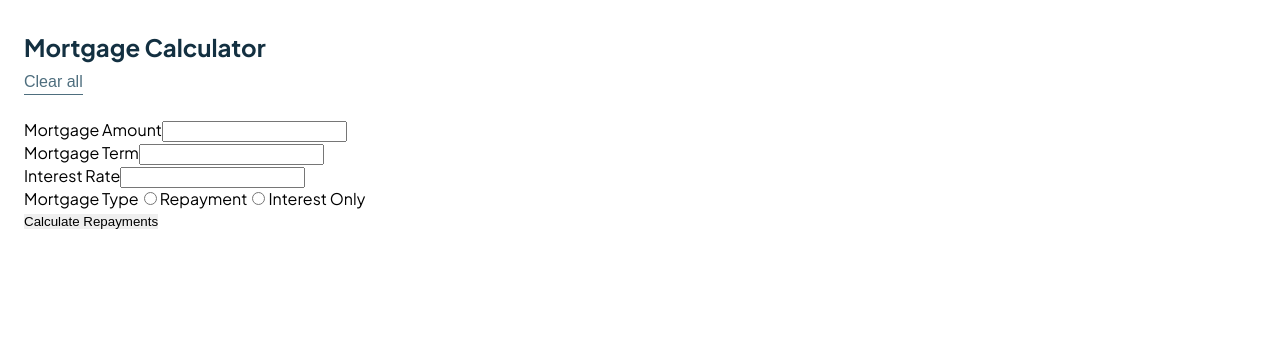
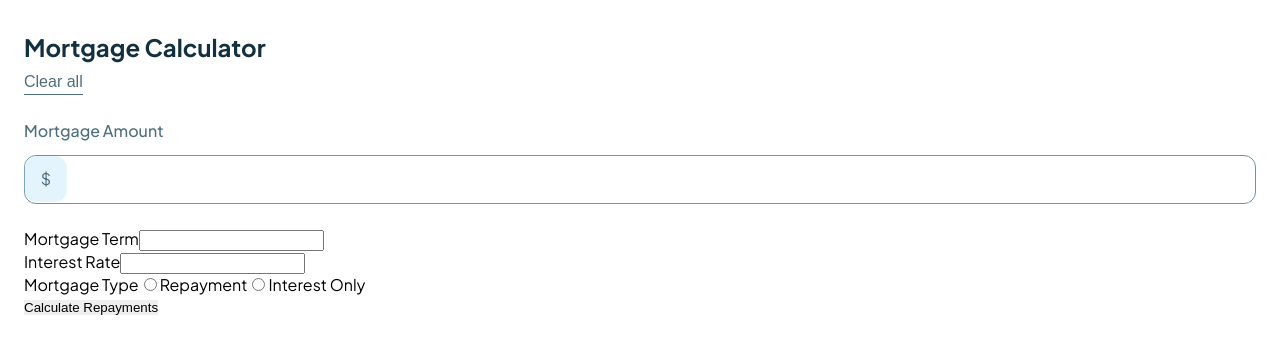
Before and after one commit to brdCoreShadow/mortgage-calculator, a React (Vite) app: page / in a window 1280 px wide. Shown: the top 354 px of the page. Built offline with nearby package versions, Linux system fonts and the light colour scheme.

Commit message:
amount input is made

```diff
--- a/src/Components/CalcForm/CalcForm.tsx
+++ b/src/Components/CalcForm/CalcForm.tsx
@@ -25,20 +25,23 @@ const CalcForm: React.FC = () => {
         <button type="button">Clear all</button>
       </SC.CalcTitleCon>
       <form onSubmit={formik.handleSubmit}>
-        <div>
-          <label htmlFor="amount"></label>
+        <SC.AmountCon>
+          <label htmlFor="amount">
           <span>Mortgage Amount</span>
           <input type="text" id="amount" name="amount"/>
+          </label>
+        </SC.AmountCon>
+         <div>
+          <label htmlFor="term">
+          <span>Mortgage Term</span>
+          <input type="text" id="term" name="term"/>
+          </label>
         </div>
          <div>
-          <label htmlFor="term"></label>
-          <span>Mortgage Term</span>
-          <input type="text" id="term" name="term"/>
-        </div>
-         <div>
-          <label htmlFor="rate"></label>
+          <label htmlFor="rate">
           <span>Interest Rate</span>
           <input type="text" id="rate" name="rate"/>
+          </label>
         </div>
         <div>
             <div>
--- a/src/Components/CalcForm/CalcFormStyled.ts
+++ b/src/Components/CalcForm/CalcFormStyled.ts
@@ -7,12 +7,12 @@ padding-left: 24px;
   padding-right: 24px;
 
   background-color: #fff;
-`
+`;
 
 export const CalcTitleCon = styled.div`
   margin-bottom: 24px;
 
-& > h3{
+  & > h3 {
     margin-bottom: 8px;
 
     font-size: 24px;
@@ -22,14 +22,138 @@ margin-bottom: 24px;
     color: #133041;
   }
 
-& > button{
+  & > button {
     font-size: 16px;
     line-height: 1.5;
     font-weight: 500;
 
     background-color: transparent;
-    color: #4E6E7E;
+    color: #4e6e7e;
 
-    border-bottom: 1px solid #4E6E7E;
+    border-bottom: 1px solid #4e6e7e;
   }
-`
+`;
+
+export const AmountCon = styled.div`
+  margin-bottom: 24px;
+
+  & span {
+    font-size: 16px;
+    font-weight: 500;
+    line-height: 1.5;
+
+    color: #4e6e7e;
+  }
+
+  & label {
+    position: relative;
+
+    &::before {
+      content: "$";
+
+      display: inline-block;
+
+      position: absolute;
+
+      top: 0;
+      left: 0;
+
+      transform: translate(2%, 78%);
+
+      width: 42px;
+      height: 46px;
+
+      padding-top: 12px;
+      padding-bottom: 12px;
+      padding-left: 16px;
+      padding-right: 16px;
+
+      background-color: #e4f4fd;
+      color: #4e6e7e;
+
+      border-radius: 12px;
+    }
+  }
+
+  & input {
+    width: 100%;
+
+    margin-top: 12px;
+
+    padding-top: 12px;
+    padding-bottom: 12px;
+    padding-left: 60px;
+
+    font-size: 18px;
+    line-height: 1.25;
+    font-weight: 700;
+
+    color: #133041;
+
+    border: 1px solid #6b94a8;
+
+    border-radius: 12px;
+  }
+`;
+
+export const TermCon = styled.div`
+  margin-bottom: 24px;
+
+  & span {
+    font-size: 16px;
+    font-weight: 500;
+    line-height: 1.5;
+
+    color: #4e6e7e;
+  }
+
+  & label {
+    position: relative;
+
+    &::before {
+      content: "$";
+
+      display: inline-block;
+
+      position: absolute;
+
+      top: 0;
+      left: 0;
+
+      transform: translate(2%, 78%);
+
+      width: 42px;
+      height: 46px;
+
+      padding-top: 12px;
+      padding-bottom: 12px;
+      padding-left: 16px;
+      padding-right: 16px;
+
+      background-color: #e4f4fd;
+      color: #4e6e7e;
+
+      border-radius: 12px;
+    }
+  }
+
+  & input {
+    width: 100%;
+
+    margin-top: 12px;
+
+    padding-top: 12px;
+    padding-bottom: 12px;
+    padding-left: 60px;
+
+    font-size: 18px;
+    line-height: 1.25;
+    font-weight: 700;
+
+    color: #133041;
+
+    border: 1px solid #6b94a8;
+
+    border-radius: 12px;
+  }
+`;
```
Lines whose indentation alone changed are shown as unchanged.
